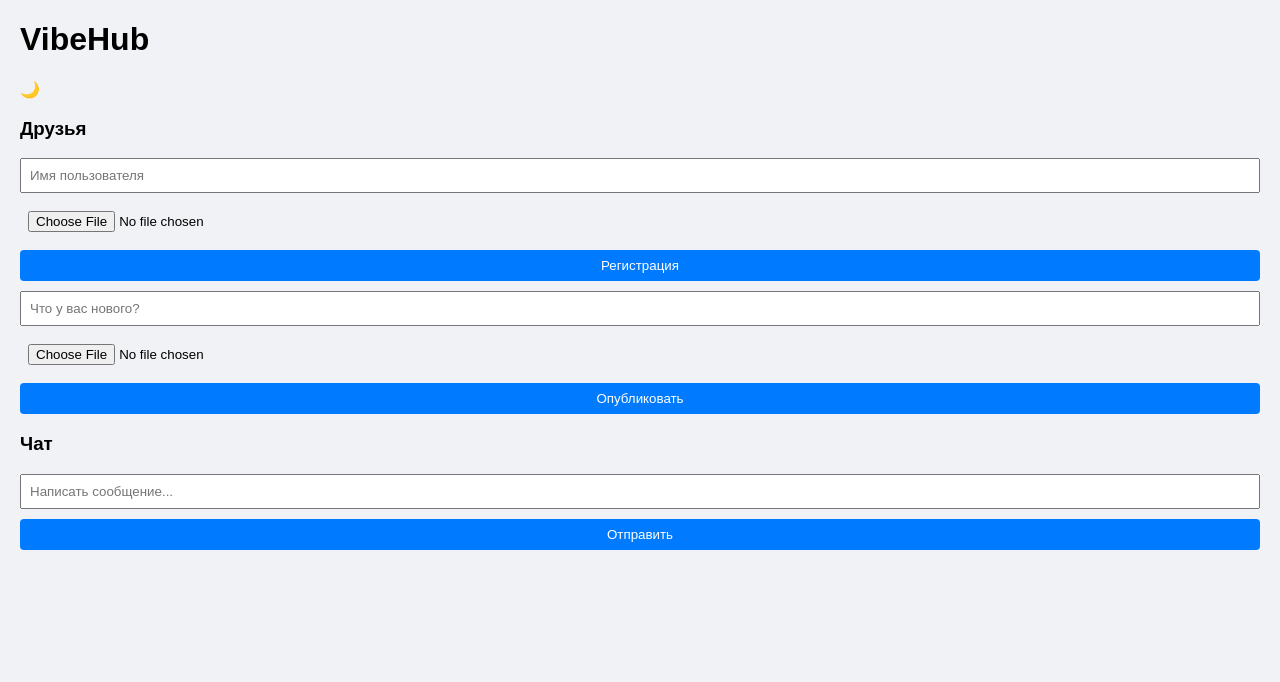
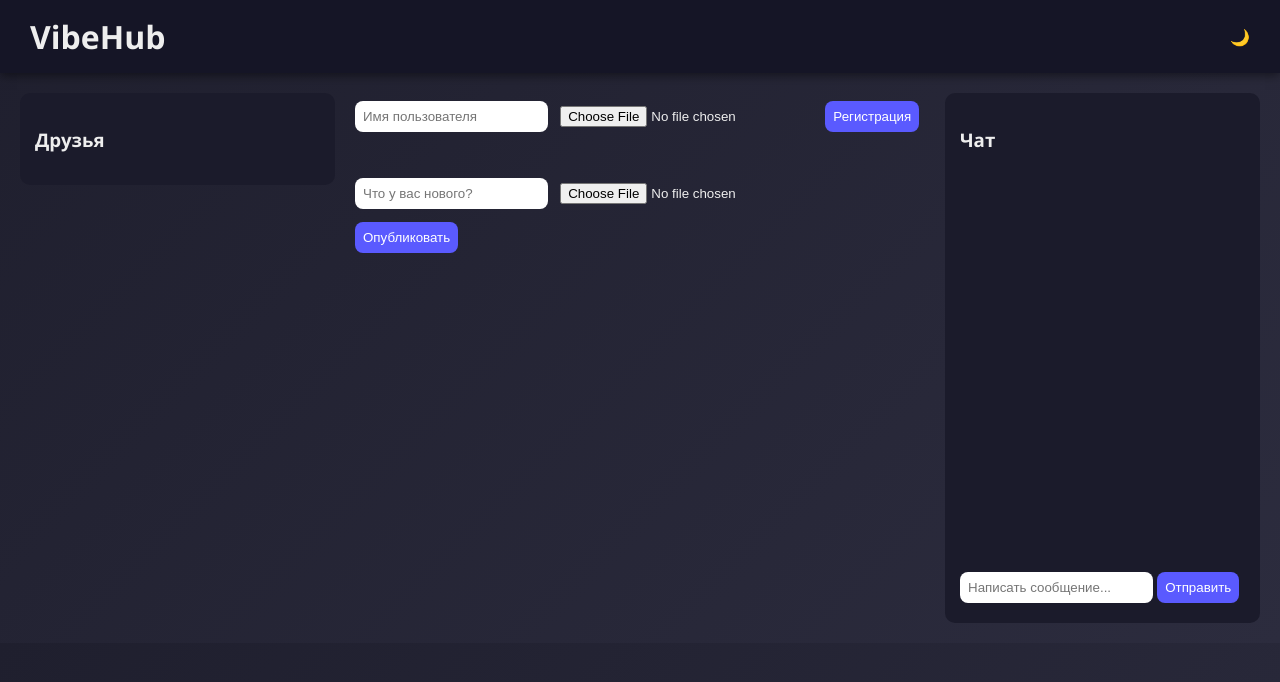
Before and after one commit to ivanmironov1235/VibeHub2, a website: page public/index.html in a window 1280 px wide. Drawn offline with Linux system fonts and the light colour scheme.

Commit message:
Update style.css

```diff
--- a/public/style.css
+++ b/public/style.css
@@ -1,44 +1,109 @@
+/* Общий стиль */
 body {
-  font-family: Arial, sans-serif;
-  margin: 20px;
-  background-color: #f0f2f5;
+  margin: 0;
+  font-family: 'Segoe UI', Tahoma, Geneva, Verdana, sans-serif;
+  background: linear-gradient(135deg, #1f1f2e, #2c2c3e);
+  color: #eee;
 }
 
-#register-section, #main-section {
-  background-color: white;
-  padding: 20px;
-  border-radius: 8px;
-  max-width: 600px;
-  margin: 0 auto 20px auto;
-  box-shadow: 0 2px 5px rgba(0,0,0,0.1);
+/* Хедер */
+header {
+  display: flex;
+  justify-content: space-between;
+  align-items: center;
+  padding: 15px 30px;
+  background: #151526;
+  box-shadow: 0 2px 10px rgba(0,0,0,0.5);
 }
 
-input, textarea, button {
-  display: block;
-  margin: 10px 0;
-  padding: 8px;
-  width: 100%;
-  box-sizing: border-box;
+header h1 {
+  margin: 0;
 }
 
-button {
-  background-color: #007bff;
-  color: white;
-  border: none;
+#themeToggle {
   cursor: pointer;
-  border-radius: 4px;
 }
 
-button:hover {
-  background-color: #0056b3;
+/* Основной контейнер */
+main {
+  display: flex;
+  padding: 20px;
+  gap: 20px;
 }
 
-#posts-list > div {
-  border-bottom: 1px solid #ccc;
-  padding: 10px 0;
+/* Друзья */
+#friendsPanel {
+  flex: 1;
+  background: #1b1b2b;
+  padding: 15px;
+  border-radius: 10px;
+  height: fit-content;
 }
 
-#chat-box div {
-  padding: 5px;
-  margin-bottom: 2px;
+#friendsList li {
+  padding: 5px 0;
+  list-style: none;
 }
+
+/* Посты */
+#postsSection {
+  flex: 2;
+  display: flex;
+  flex-direction: column;
+  gap: 15px;
+}
+
+#postsContainer .post {
+  background: #23233f;
+  padding: 15px;
+  border-radius: 12px;
+  margin-bottom: 10px;
+  transition: transform 0.2s, box-shadow 0.2s;
+}
+
+#postsContainer .post:hover {
+  transform: scale(1.02);
+  box-shadow: 0 5px 20px rgba(0,0,0,0.5);
+}
+
+/* Чат */
+#chatPanel {
+  flex: 1;
+  background: #1b1b2b;
+  padding: 15px;
+  border-radius: 10px;
+  display: flex;
+  flex-direction: column;
+  height: 500px;
+}
+
+#chatWindow {
+  flex: 1;
+  overflow-y: auto;
+  margin-bottom: 10px;
+}
+
+#chatWindow .message {
+  background: #2c2c3e;
+  padding: 5px 10px;
+  border-radius: 12px;
+  margin-bottom: 5px;
+}
+
+/* Форма */
+form input, form button {
+  padding: 8px;
+  margin: 5px 0;
+  border-radius: 8px;
+  border: none;
+}
+
+form button {
+  background: #5a5aff;
+  color: white;
+  cursor: pointer;
+  transition: background 0.2s;
+}
+
+form button:hover {
+  background: #3f3fff;
```
